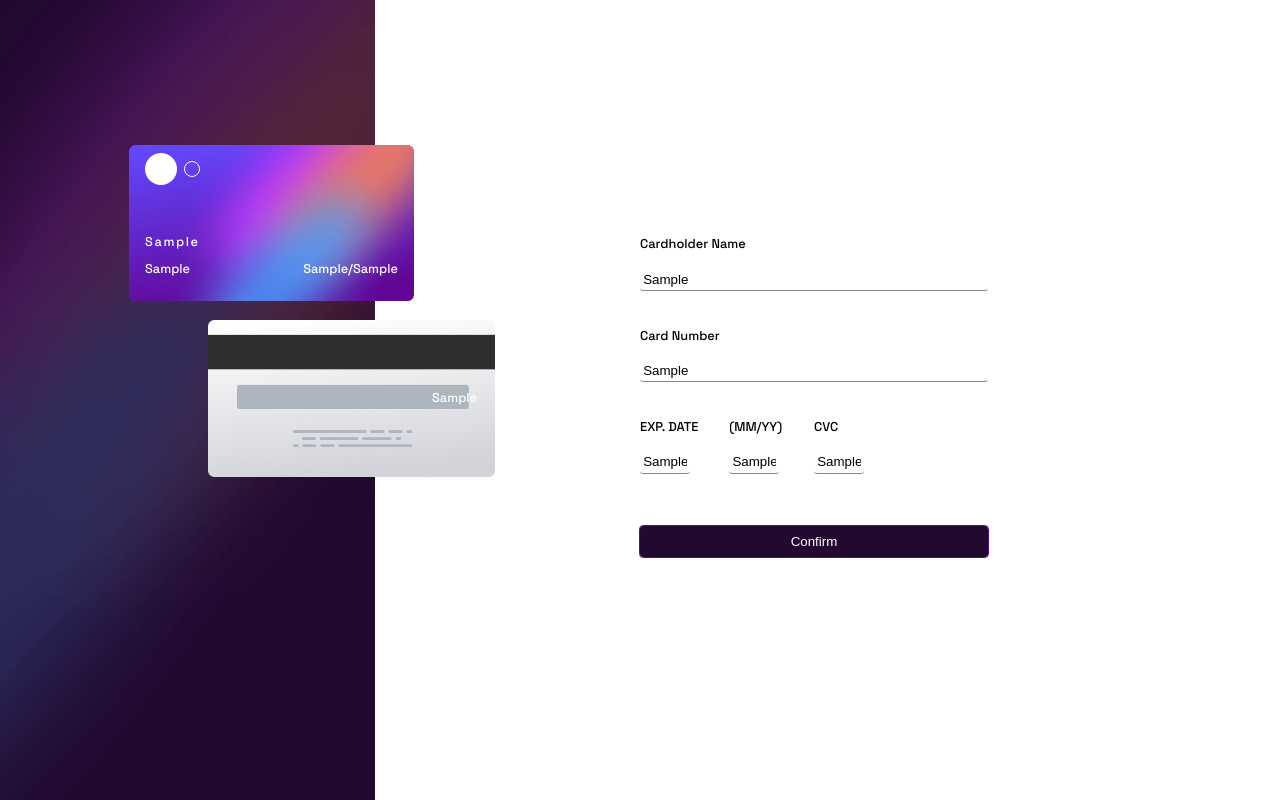
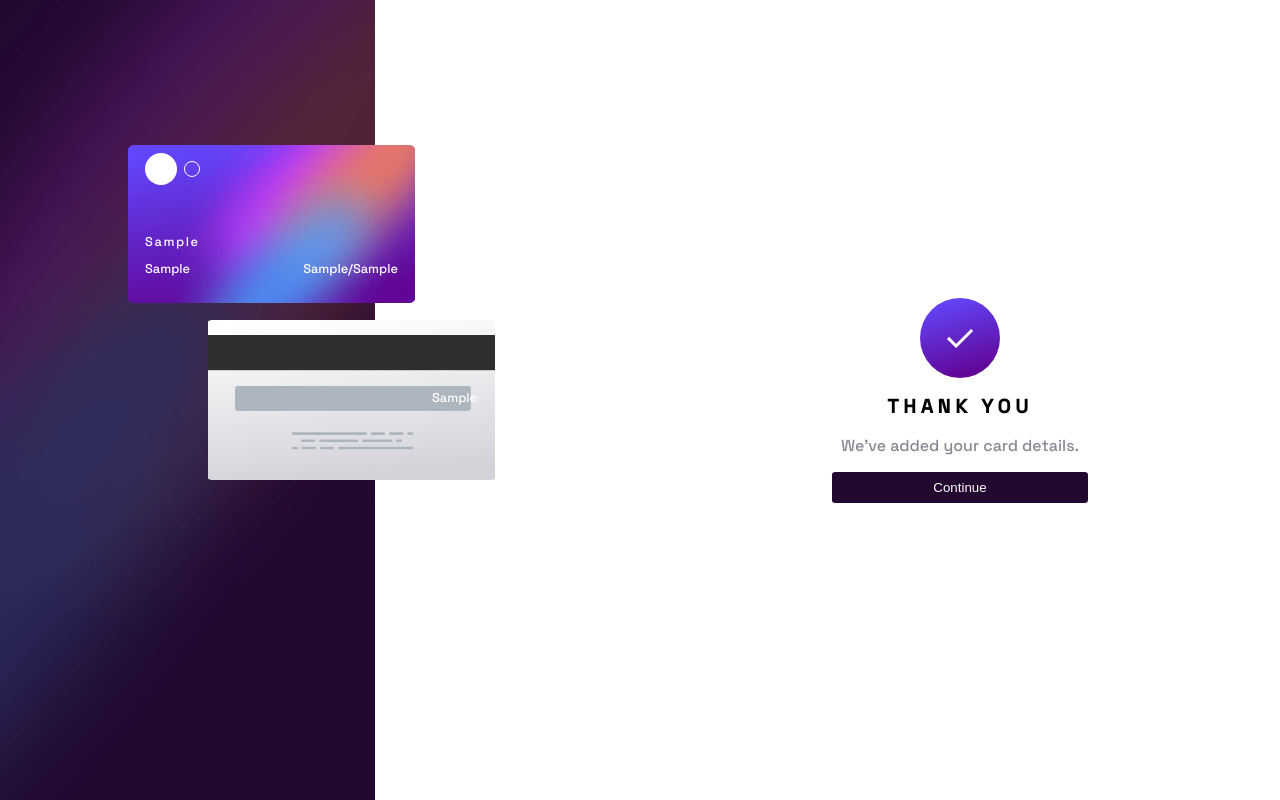
Before and after one commit to ioangheraszim/FM-interactive-details-form, a plain HTML site: page index.html in a window 1280 px wide. Both pictures are taken after typing "Sample", "Sample", "Sample", "Sample", "Sample" into the empty fields and a click on the input "Confirm". Drawn offline with Linux system fonts and the light colour scheme.

Commit message:
completed some of the javascript code regex needs to be added

```diff
--- a/index.html
+++ b/index.html
@@ -60,20 +60,22 @@
               <p class="errorWarning">Can't be empty</p>
             </div>
           </div>
-          <div class="input-control authenticator-right">
-            <label for="cvc">CVC</label>
-            <input id="cvc" type="text" name="cvc" placeholder="000" maxlength="3" oninput="cvcInput()">
-            <p class="errorWarning">Can't be empty</p>
+          <div class="input-control">
+            <div class="authenticator-right">
+              <label for="cvc">CVC</label>
+              <input id="cvc" type="text" name="cvc" placeholder="000" maxlength="3" oninput="cvcInput()">
+              <p class="errorWarning">Can't be empty</p>
+            </div>
           </div>
         </div>
         <input class="submitBtn" type="submit" action="submit" value="Confirm">
       </form>
     </section>
-    <section class="success">
+    <section id="success" class="success">
       <img src="./images/icon-complete.svg" alt="">
       <h2>THANK YOU</h2>
       <p>We've added your card details.</p>
-      <button class="submitBtn">Continue</button>
+      <button id="backButton" class="submitBtn">Continue</button>
     </section>
   </main>
   <script src="./script.js"></script>
--- a/script.js
+++ b/script.js
@@ -8,29 +8,57 @@ const expDateMonth = document.getElementById('expDateMonth');
 const expDateYear = document.getElementById('expDateYear');
 const cvc = document.getElementById('cvc');
 
-//
+// Oninput variables for default text
 const numberCards = document.getElementById('numberofcards');
 const nameCards = document.getElementById('nameofcards');
 const monthCards = document.getElementById('monthcards');
 const yearCards = document.getElementById('yearcards');
 const cvcCards = document.getElementById('cvcinfo');
 
+const successInput = document.getElementById('success');
+
+// Success function
+
+function successCard (){
+    successInput.style.display = 'flex';
+    let dissapear = document.querySelector('.bottom-form');
+    dissapear.style.display = 'none';
+}
+
 // Show Error Function
 function showErrorInformation (input, message){
     const inputControl = input.parentElement;
-    inputControl.className = 'input-control information error';
+    inputControl.className = 'input-control error';
     const warning = inputControl.querySelector('.errorWarning')
     warning.innerText = message;
 }
+
+// Event listener function
+form.addEventListener('submit', function(e) {
+    e.preventDefault();
+
+    if (cardName.value === '' || cardNumber.value === '' ||
+        expDateMonth.value === '' ||
+        expDateYear.value === '' ||
+        cvc.value === ''){
+        showErrorInformation(cardName, 'Cannot be empty!');
+        showErrorInformation(cardNumber, 'Cannot be empty!');
+        showErrorInformation(expDateMonth, 'Cannot be empty!');
+        showErrorInformation(expDateYear, 'Cannot be empty!');
+        showErrorInformation(cvc, 'Cannot be empty!');
+    } else {
+       successCard();
+    }
+});
 
 // oninput function
 
 function nameInput () {
     let nameString = 'Jane Appleseed';
     if (cardName.value === '') {
-        return nameCards.innerText = nameString;
+        nameCards.innerText = nameString;
     } else {
-        return nameCards.innerText = cardName.value;
+        nameCards.innerText = cardName.value;
     }
 
 }
@@ -39,7 +67,7 @@ function nameInput () {
 function cardInput() {
     let cardString = '0000 0000 0000 0000';
     if (cardNumber.value === ''){
-        return numberCards.innerText = cardString;
+        numberCards.innerText = cardString;
     } else {
         numberCards.innerText = cardNumber.value;
     }
@@ -48,7 +76,7 @@ function cardInput() {
 function dateInput(){
     let monthString = '00';
     if (expDateMonth.value === ''){
-        return monthCards.innerText = monthString;
+        monthCards.innerText = monthString;
     } else {
         monthCards.innerText = expDateMonth.value;
     }
@@ -57,7 +85,7 @@ function dateInput(){
 function yearInput(){
     let yearString = '00';
     if (expDateYear.value === ''){
-        return yearCards.innerText = yearString;
+        yearCards.innerText = yearString;
     } else {
         yearCards.innerText = expDateYear.value;
     }
@@ -66,17 +94,8 @@ function yearInput(){
 function cvcInput() {
     let cvcString = '000';
     if (cvcCards.value === ''){
-        return cvcCards.innerText = cvcString;
+        cvcCards.innerText = cvcString;
     } else {
         cvcCards.innerText = cvc.value;
     }
 }
-// Event listener function
-form.addEventListener('submit', function(e) {
-    e.preventDefault();
-
-    if (cardName.value === ''){
-        showErrorInformation(cardName, 'Error mofo!');
-    }
-
-});
--- a/style.css
+++ b/style.css
@@ -46,12 +46,9 @@ body {
 
 .back-card {
 
-    background-image: url(./images/bg-card-back.png);
+    background: url(./images/bg-card-back.png) no-repeat center center/cover;
     height: 10rem;
     width: 17.938rem;
-
-    background-repeat: no-repeat;
-    background-size: contain;
 
     position: relative;
     top: 1rem;
@@ -67,11 +64,9 @@ body {
 }
 
 .front-card {
-    background-image: url(./images/bg-card-front.png);
+    background: url(./images/bg-card-front.png) no-repeat center center/cover;
     height: 10rem;
     width: 17.938rem;
-    background-repeat: no-repeat;
-    background-size: contain;
     position: relative;
     top: -53px;
     left: 1rem;
@@ -130,18 +125,18 @@ body {
     width: 348px;
 }
 
-.form-container .information {
+.form-container .input-control {
     display: flex;
     flex-direction: column;
 }
 
-.information label {
+.input-control label {
     margin-bottom: 1rem;
 }
 
 .authenticator {
     display: flex;
-    justify-content: center;
+    justify-content: space-between;
     margin-bottom: 1rem;
 }
 
@@ -160,21 +155,17 @@ body {
     width: 50px;
 }
 
-.authenticator-right {
+.input-control .authenticator-right {
     display: flex;
     flex-direction: column;
     width: 50%;
 }
 
-.authenticator-right input {
-    width: 50px;
+#cvc {
+    margin: 16px 0 8px;
 }
 
 /* For Javascript Styles */
-
-.input-control.success {
-    border: 1px solid var(--gradient-first);
-}
 
 .input-control.error input{
     border: 1px solid var(--red);
@@ -221,33 +212,33 @@ input:focus {
     display: block;
 }
 
-.success {
+#success {
     display: flex;
     flex-direction: column;
-    justify-content: center;
+    justify-content: flex-start;
     align-items: center;
     display: none;
 }
 
-.success img {
+#success img {
     margin-bottom: 1rem;
 }
 
-.success h2 {
+#success h2 {
     font-size: 1.2rem;
     margin-bottom: 1rem;
     text-transform: capitalize;
     letter-spacing: .3rem;
 }
 
-.success p {
+#success p {
     font-size: 1rem;
     margin-bottom: 1rem;
     color: var(--dark-grayish);
 
 }
 
-.success button {
+#success button {
     width: 40%;
 }
 
```
